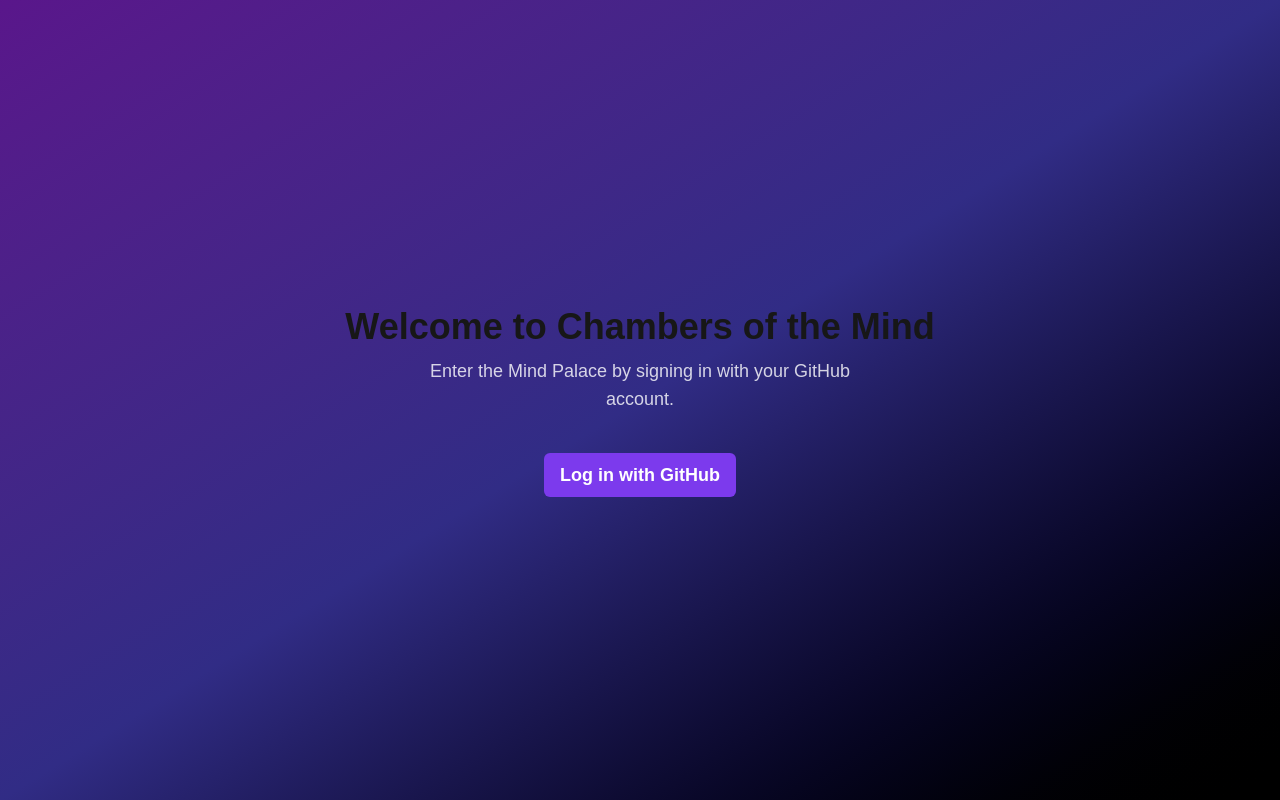
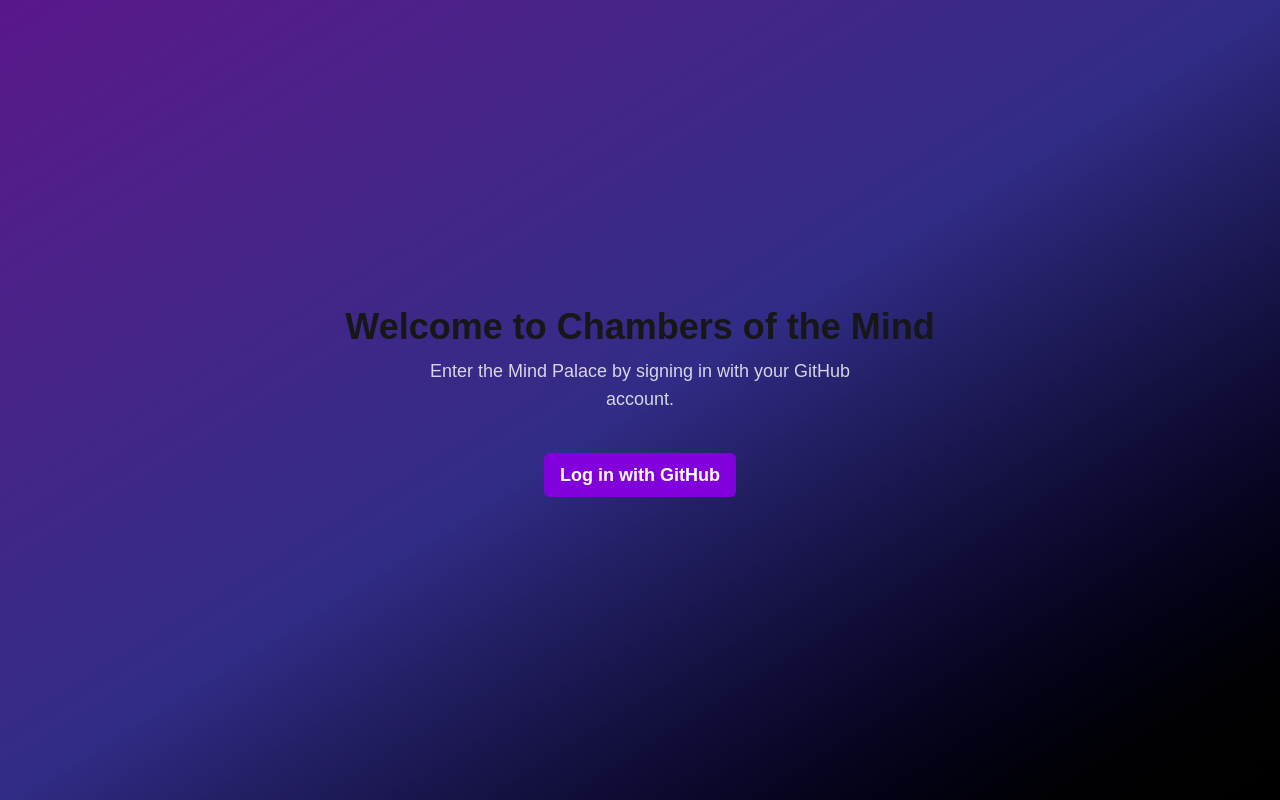
Before and after one commit to Krealer/chambers-of-the-mind, a Next.js app: page / in a window 1280 px wide. Built offline with nearby package versions, Linux system fonts and the light colour scheme; no server answers.

Commit message:
Add Tailwind theme configuration

```diff
--- a/src/app/globals.css
+++ b/src/app/globals.css
@@ -1,21 +1,35 @@
 @import "tailwindcss";
 
-/* Root variables for light mode */
-:root {
-  --background: #ffffff;
-  --foreground: #171717;
+/* Root design tokens derived from Tailwind theme */
+@layer base {
+  :root {
+    --background: theme(colors.white);
+    --foreground: theme(colors.neutral.900);
 
-  /* Add some accent colors for UI elements */
-  --accent-primary: #7c3aed; /* purple-700 from Tailwind */
-  --accent-secondary: #9333ea; /* purple-600 */
+    /* Accent colors */
+    --accent-primary: theme(colors.purple.700);
+    --accent-secondary: theme(colors.purple.600);
 
-  /* Base font sizes */
-  --font-base-size: 16px;
-  --font-heading-size: 2rem;
+    /* Base font sizes */
+    --font-base-size: theme(fontSize.base);
+    --font-heading-size: theme(fontSize.2xl);
 
-  /* Font families */
-  --font-sans: var(--font-geist-sans);
-  --font-mono: var(--font-geist-mono);
+    /* Font families */
+    --font-sans: var(--font-geist-sans);
+    --font-mono: var(--font-geist-mono);
+  }
+
+  /* Dark mode overrides */
+  @media (prefers-color-scheme: dark) {
+    :root {
+      --background: theme(colors.neutral.950);
+      --foreground: theme(colors.neutral.100);
+
+      /* Dark mode accent tweaks */
+      --accent-primary: theme(colors.purple.400);
+      --accent-secondary: theme(colors.purple.300);
+    }
+  }
 }
 
 /* Theme block for your design system */
@@ -24,18 +38,6 @@
   --color-foreground: var(--foreground);
   --font-sans: var(--font-geist-sans);
   --font-mono: var(--font-geist-mono);
-}
-
-/* Dark mode overrides */
-@media (prefers-color-scheme: dark) {
-  :root {
-    --background: #0a0a0a;
-    --foreground: #ededed;
-
-    /* Dark mode accent tweaks */
-    --accent-primary: #a78bfa; /* lighter purple */
-    --accent-secondary: #c084fc;
-  }
 }
 
 /* Global styles */
--- /dev/null
+++ b/tailwind.config.js
@@ -0,0 +1,19 @@
+/** @type {import('tailwindcss').Config} */
+module.exports = {
+  content: ["./src/**/*.{ts,tsx,js,jsx,mdx}"],
+  theme: {
+    extend: {
+      fontFamily: {
+        sans: ['var(--font-sans)'],
+        mono: ['var(--font-mono)'],
+      },
+      colors: {
+        background: 'var(--background)',
+        foreground: 'var(--foreground)',
+        'accent-primary': 'var(--accent-primary)',
+        'accent-secondary': 'var(--accent-secondary)',
+      },
+    },
+  },
+  plugins: [],
+};
```
